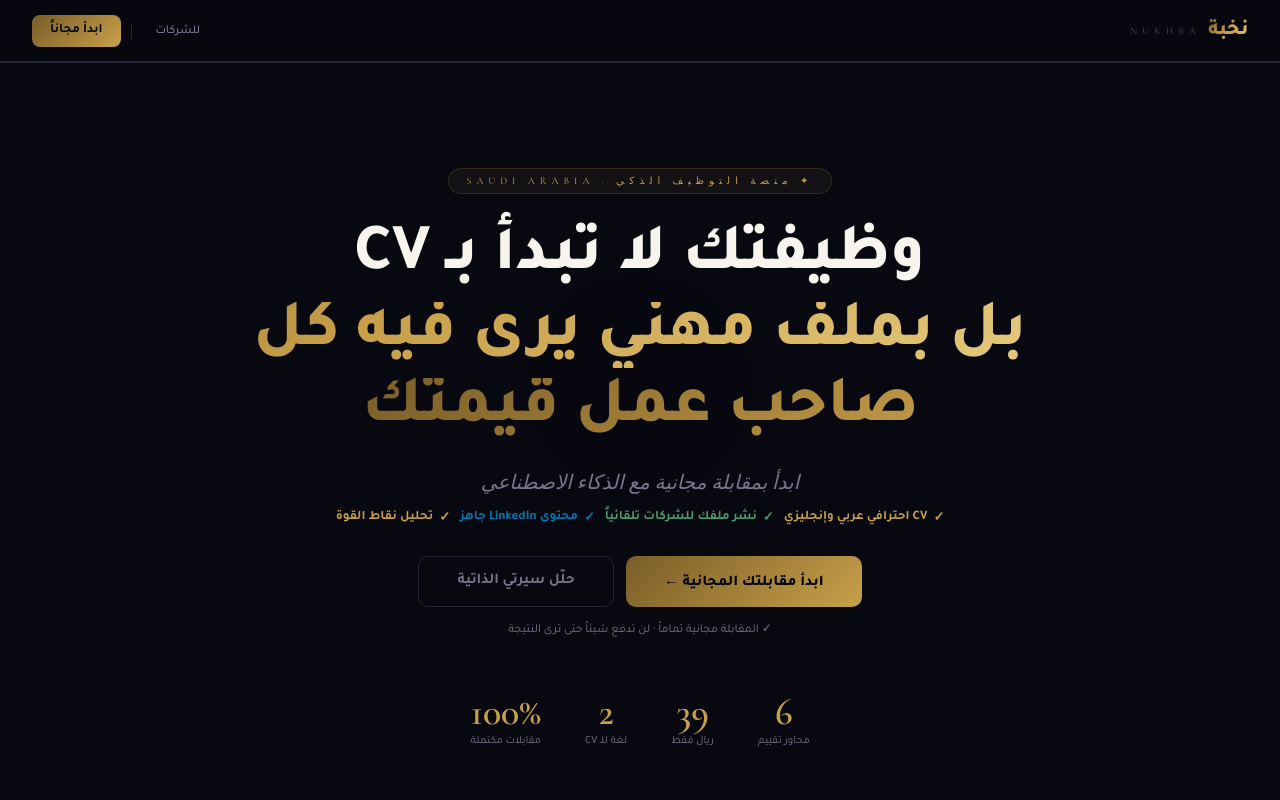
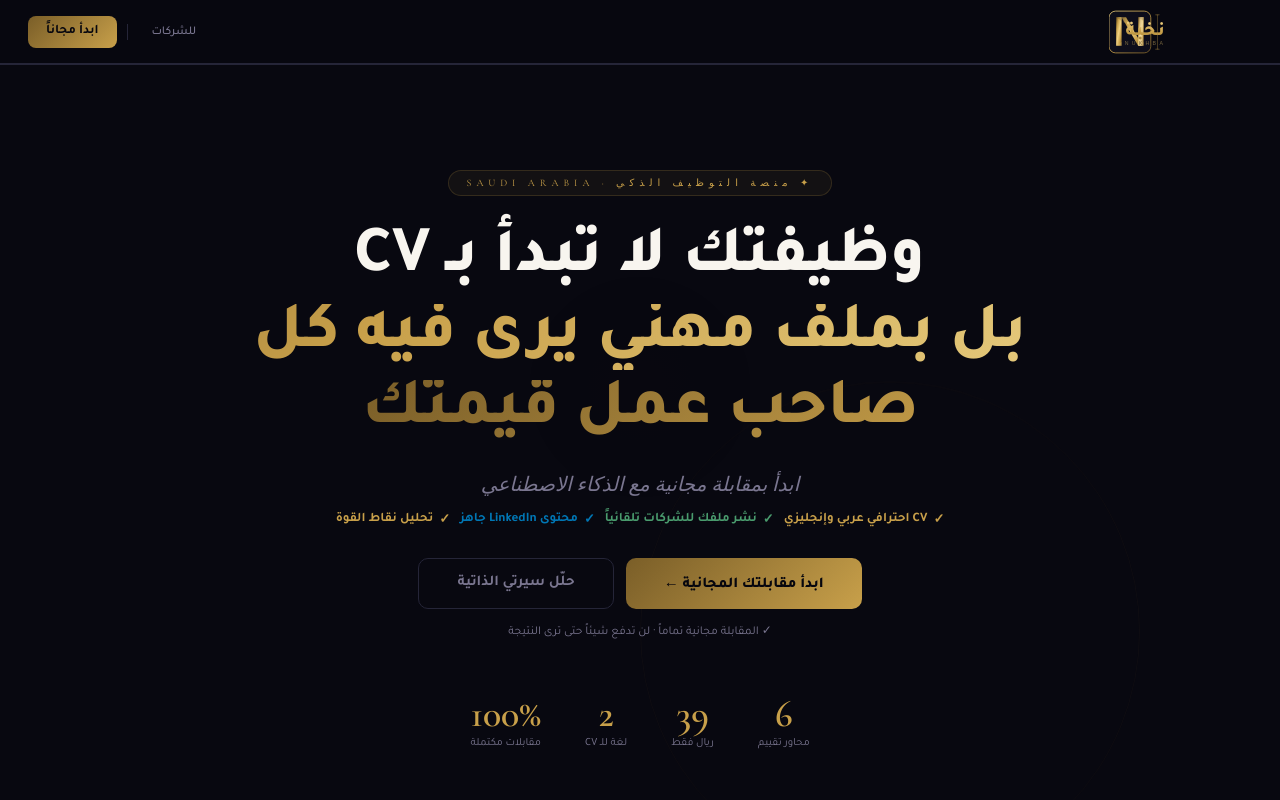
Before and after one commit to alashmori27/nukhba, a Next.js app: page / in a window 1280 px wide. Shown: the top 800 px of the page. Built offline with nearby package versions, Linux system fonts and the light colour scheme.

Commit message:
add new logo to navbar and favicon

```diff
--- a/components/Navbar.js
+++ b/components/Navbar.js
@@ -2,6 +2,81 @@
 import Link from 'next/link'
 import { useEffect, useState } from 'react'
 import { usePathname } from 'next/navigation'
+
+function NukhbaLogo({ size = 'md' }) {
+  const s = size === 'sm' ? 0.55 : 1
+  const w = Math.round(260 * s)
+  const h = Math.round(80 * s)
+
+  return (
+    <svg width={w} height={h} viewBox="0 0 260 80" xmlns="http://www.w3.org/2000/svg">
+      <defs>
+        <linearGradient id="ng" x1="0%" y1="0%" x2="100%" y2="100%">
+          <stop offset="0%"   stopColor="#5a4218"/>
+          <stop offset="25%"  stopColor="#c8a04a"/>
+          <stop offset="50%"  stopColor="#f0d080"/>
+          <stop offset="75%"  stopColor="#c8a04a"/>
+          <stop offset="100%" stopColor="#7a5e28"/>
+        </linearGradient>
+        <linearGradient id="sh" x1="0%" y1="0%" x2="100%" y2="0%">
+          <stop offset="0%"   stopColor="#fff8e0" stopOpacity="0"/>
+          <stop offset="40%"  stopColor="#fff8e0" stopOpacity="0.35"/>
+          <stop offset="60%"  stopColor="#fff8e0" stopOpacity="0.35"/>
+          <stop offset="100%" stopColor="#fff8e0" stopOpacity="0"/>
+        </linearGradient>
+        <linearGradient id="fg" x1="0%" y1="0%" x2="100%" y2="100%">
+          <stop offset="0%"   stopColor="#e4c87a"/>
+          <stop offset="50%"  stopColor="#c8a04a"/>
+          <stop offset="100%" stopColor="#7a5e28"/>
+        </linearGradient>
+        <linearGradient id="tg" x1="0%" y1="0%" x2="0%" y2="100%">
+          <stop offset="0%"   stopColor="#f0d080"/>
+          <stop offset="50%"  stopColor="#c8a04a"/>
+          <stop offset="100%" stopColor="#9a7a32"/>
+        </linearGradient>
+      </defs>
+
+      {/* إطار مربع */}
+      <rect x="0" y="2" width="76" height="76" rx="12" fill="#0d0d1a" stroke="url(#fg)" strokeWidth="1.5"/>
+
+      {/* حرف N */}
+      <g transform="translate(13, 13)">
+        <polygon points="0,0 10,0 10,52 0,52" fill="url(#ng)"/>
+        <polygon points="0,0 10,0 10,7 0,0" fill="#7a5e28" fillOpacity="0.4"/>
+        <polygon points="0,52 10,52 10,45 0,52" fill="#e4c87a" fillOpacity="0.3"/>
+        <polygon points="10,0 18,0 48,52 40,52" fill="url(#ng)"/>
+        <polygon points="10,0 18,0 22,10 14,10" fill="#f0d080" fillOpacity="0.25"/>
+        <polygon points="40,0 50,0 50,52 40,52" fill="url(#ng)"/>
+        <polygon points="40,0 50,0 50,7 40,0" fill="#7a5e28" fillOpacity="0.4"/>
+        <polygon points="40,52 50,52 50,45 40,52" fill="#e4c87a" fillOpacity="0.3"/>
+        <rect x="40" y="0" width="10" height="52" fill="url(#sh)"/>
+      </g>
+
+      {/* خط فاصل I */}
+      <g transform="translate(88, 8)">
+        <rect x="-4" y="0" width="8" height="1.5" rx="0.75" fill="#c8a04a" fillOpacity="0.55"/>
+        <rect x="-0.75" y="0" width="1.5" height="64" rx="0.75" fill="#c8a04a" fillOpacity="0.4"/>
+        <rect x="-4" y="62.5" width="8" height="1.5" rx="0.75" fill="#c8a04a" fillOpacity="0.55"/>
+      </g>
+
+      {/* نخبة */}
+      <text x="102" y="46"
+        fill="url(#tg)"
+        fontSize="34"
+        fontFamily="'Tajawal', Arial, sans-serif"
+        fontWeight="800"
+        letterSpacing="1">نخبة</text>
+
+      {/* NUKHBA */}
+      <text x="104" y="64"
+        fill="#7a6840"
+        fontSize="9.5"
+        fontFamily="'Montserrat', Arial, sans-serif"
+        fontWeight="300"
+        letterSpacing="6">NUKHBA</text>
+    </svg>
+  )
+}
 
 export default function Navbar() {
   const [user, setUser]         = useState(null)
@@ -21,13 +96,11 @@ export default function Navbar() {
   return (
     <>
       <style>{`
-        .nav-logo-en { opacity: .6; transition: opacity .2s; }
-        .nav-logo-en:hover { opacity: 1; }
         .nav-divider { width:1px; height:16px; background:var(--border); margin:0 4px; }
         @media(max-width:600px){
           .nukhba-nav { padding:0 16px !important; height:54px !important; }
           .nav-hide-sm { display:none !important; }
-          .nav-logo-en { display:none !important; }
+          .nav-logo-sm { transform: scale(0.85); transform-origin: left center; }
         }
       `}</style>
 
@@ -35,16 +108,20 @@ export default function Navbar() {
         background: scrolled ? 'rgba(8,8,16,.98)' : 'rgba(8,8,16,.85)',
         boxShadow: scrolled ? '0 1px 0 var(--border), 0 8px 32px rgba(0,0,0,.3)' : '0 1px 0 var(--border)',
         transition: 'background .3s, box-shadow .3s',
+        display: 'flex',
+        alignItems: 'center',
+        justifyContent: 'space-between',
+        padding: '0 28px',
+        height: 64,
+        position: 'sticky',
+        top: 0,
+        zIndex: 100,
+        backdropFilter: 'blur(16px)',
       }}>
 
         {/* Logo */}
-        <Link href="/" style={{ display:'flex', alignItems:'baseline', gap:7, textDecoration:'none', flexShrink:0 }}>
-          <span style={{ fontSize:21, fontWeight:800, letterSpacing:'-0.5px', background:'linear-gradient(135deg,#7a5e28,#c8a04a,#e4c87a)', WebkitBackgroundClip:'text', WebkitTextFillColor:'transparent' }}>
-            نخبة
-          </span>
-          <span className="nav-logo-en" style={{ fontFamily:"'Cormorant Garamond',serif", fontSize:10, letterSpacing:5, color:'var(--muted)', textTransform:'uppercase', marginBottom:1 }}>
-            Nukhba
-          </span>
+        <Link href="/" style={{ textDecoration:'none', flexShrink:0, display:'flex', alignItems:'center' }} className="nav-logo-sm">
+          <NukhbaLogo size="sm"/>
         </Link>
 
         {/* Right */}
@@ -59,7 +136,6 @@ export default function Navbar() {
             </Link>
           ) : (
             <>
-              {/* رابط ثانوي */}
               {isCompaniesPage ? (
                 <Link href="/"
                   className="nav-hide-sm"
@@ -79,10 +155,7 @@ export default function Navbar() {
                   للشركات
                 </Link>
               )}
-
               <div className="nav-divider nav-hide-sm"/>
-
-              {/* زر تسجيل دخول — يمرر الدور */}
               <Link
                 href={isCompaniesPage ? '/auth/login?role=company' : '/auth/login'}
                 style={{
```
Also changed, not shown: architecture.txt (added), public/favicon.svg.
